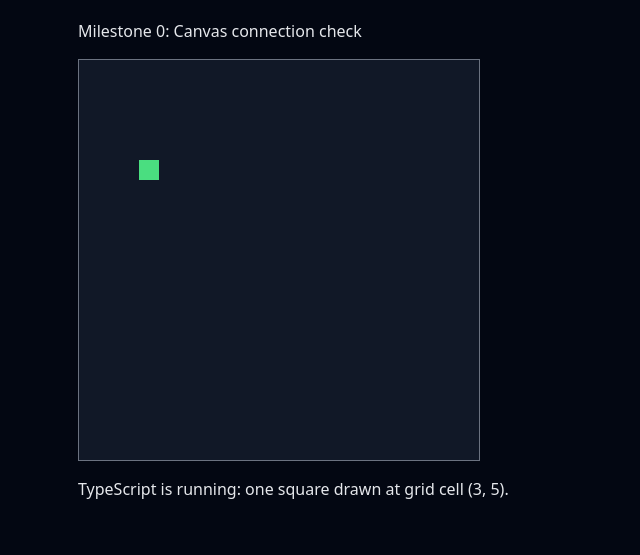
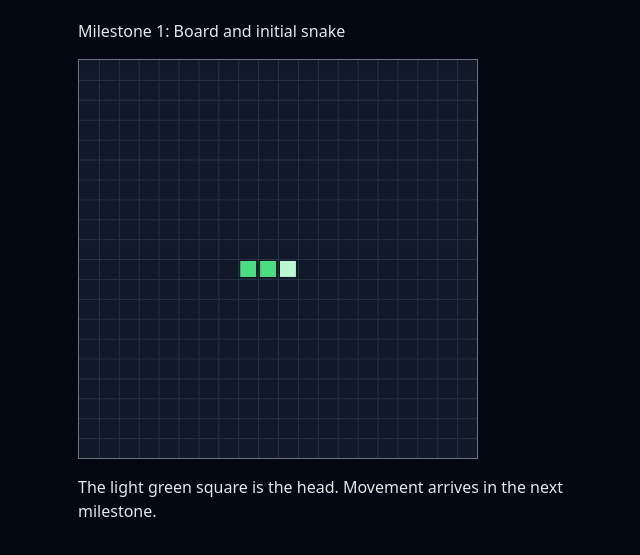
Before and after one commit to noelmehari2005/snake, a website built with Vite: page index.html in a window 1280 px wide. Shown: the part 99-654 px from the top of the page, without its empty margins (290-930 px from the left). Built offline with nearby package versions, Linux system fonts and the light colour scheme.

Commit message:
Draw static grid and initial snake

```diff
--- a/index.html
+++ b/index.html
@@ -3,17 +3,17 @@
   <head>
     <meta charset="UTF-8" />
     <meta name="viewport" content="width=device-width, initial-scale=1.0" />
-    <title>Snake — Setup</title>
+    <title>Snake — Static Board</title>
     <link rel="stylesheet" href="./src/style.css" />
   </head>
   <body>
     <main>
       <h1>Snake</h1>
-      <p>Milestone 0: Canvas connection check</p>
-      <canvas id="board" width="400" height="400" aria-label="Setup preview: one green square on a dark board">
+      <p>Milestone 1: Board and initial snake</p>
+      <canvas id="board" width="400" height="400" aria-label="20 by 20 grid with a stationary three-segment snake near the center, facing right">
         This preview requires a browser with Canvas support.
       </canvas>
-      <p id="status" role="status">Loading the drawing…</p>
+      <p>The light green square is the head. Movement arrives in the next milestone.</p>
       <noscript>Enable JavaScript to display the preview.</noscript>
     </main>
     <script type="module" src="./src/main.ts"></script>
--- /dev/null
+++ b/src/board.ts
@@ -0,0 +1,14 @@
+export type Cell = {
+  x: number;
+  y: number;
+};
+
+export const gridSize = 20;
+export const cellSize = 20;
+
+// Head first: the body trails to the left, so the snake faces right.
+export const initialSnake: readonly Cell[] = [
+  { x: 10, y: 10 },
+  { x: 9, y: 10 },
+  { x: 8, y: 10 },
+];
--- a/src/main.ts
+++ b/src/main.ts
@@ -1,24 +1,18 @@
+import { cellSize, gridSize, initialSnake } from './board';
+import { drawBoard } from './render';
+
 const canvas = document.querySelector('#board');
-const statusElement = document.querySelector('#status');
 
-// Narrow the DOM type before using Canvas-specific methods.
 if (!(canvas instanceof HTMLCanvasElement)) {
   throw new Error('The board canvas is missing.');
 }
+
+canvas.width = gridSize * cellSize;
+canvas.height = gridSize * cellSize;
 
 const context = canvas.getContext('2d');
 if (!context) {
   throw new Error('A 2D drawing context is unavailable.');
 }
 
-context.fillStyle = '#111827';
-context.fillRect(0, 0, canvas.width, canvas.height);
-
-// Grid cell (3, 5) becomes pixel position (60, 100).
-const cellSize = 20;
-context.fillStyle = '#4ade80';
-context.fillRect(3 * cellSize, 5 * cellSize, cellSize, cellSize);
-
-if (statusElement) {
-  statusElement.textContent = 'TypeScript is running: one square drawn at grid cell (3, 5).';
-}
+drawBoard(context, initialSnake);
--- /dev/null
+++ b/src/render.ts
@@ -0,0 +1,34 @@
+import { cellSize, gridSize, type Cell } from './board';
+
+export function drawBoard(
+  context: CanvasRenderingContext2D,
+  snake: readonly Cell[],
+): void {
+  const boardSize = gridSize * cellSize;
+  context.fillStyle = '#111827';
+  context.fillRect(0, 0, boardSize, boardSize);
+
+  context.strokeStyle = '#263244';
+  context.lineWidth = 1;
+  context.beginPath();
+  // Outer edges are supplied by the Canvas border; draw internal lines only.
+  for (let cell = 1; cell < gridSize; cell += 1) {
+    const pixel = cell * cellSize + 0.5;
+    context.moveTo(pixel, 0);
+    context.lineTo(pixel, boardSize);
+    context.moveTo(0, pixel);
+    context.lineTo(boardSize, pixel);
+  }
+  context.stroke();
+
+  snake.forEach((segment, index) => {
+    context.fillStyle = index === 0 ? '#bbf7d0' : '#4ade80';
+    // A small inset leaves each segment's cell boundary visible.
+    context.fillRect(
+      segment.x * cellSize + 2,
+      segment.y * cellSize + 2,
+      cellSize - 4,
+      cellSize - 4,
+    );
+  });
+}
--- a/src/style.css
+++ b/src/style.css
@@ -16,6 +16,7 @@ main {
 }
 
 canvas {
+  box-sizing: border-box;
   display: block;
   width: 100%;
   max-width: 400px;
```
Also changed, not shown: DESIGN.md (+1 -1 lines), LEARNING.md (+31 -0 lines), README.md.
